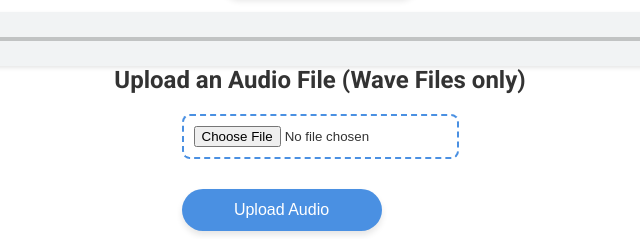
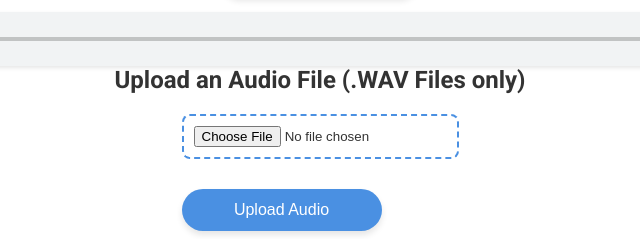
Before and after one commit to khaitha/TalkSHOW-WebApp, a plain HTML site: page WebPage/index.html in a window 1280 px wide. Shown: the part 400-639 px from the top of the page, 320-960 px from the left. Drawn offline with Linux system fonts and the light colour scheme.

Commit message:
.wav issue

```diff
--- a/WebPage/index.html
+++ b/WebPage/index.html
@@ -41,7 +41,7 @@
 
             <!-- Upload Section -->
             <div class="upload-section">
-                <h2>Upload an Audio File (Wave Files only)</h2>
+                <h2>Upload an Audio File (.WAV Files only)</h2>
                 <form id="audio-upload-form">
                     <input type="file" id="audioFile" accept="audio/wav" required>
                     <button type="submit">Upload Audio</button>
```
